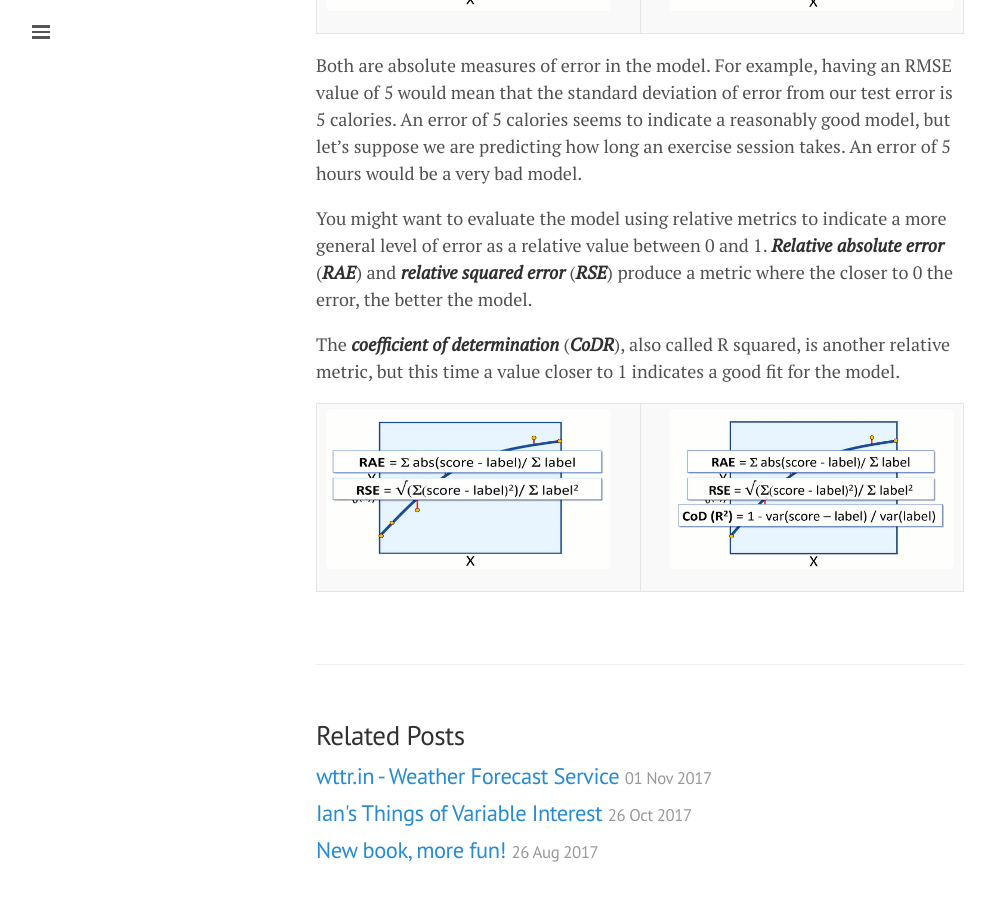
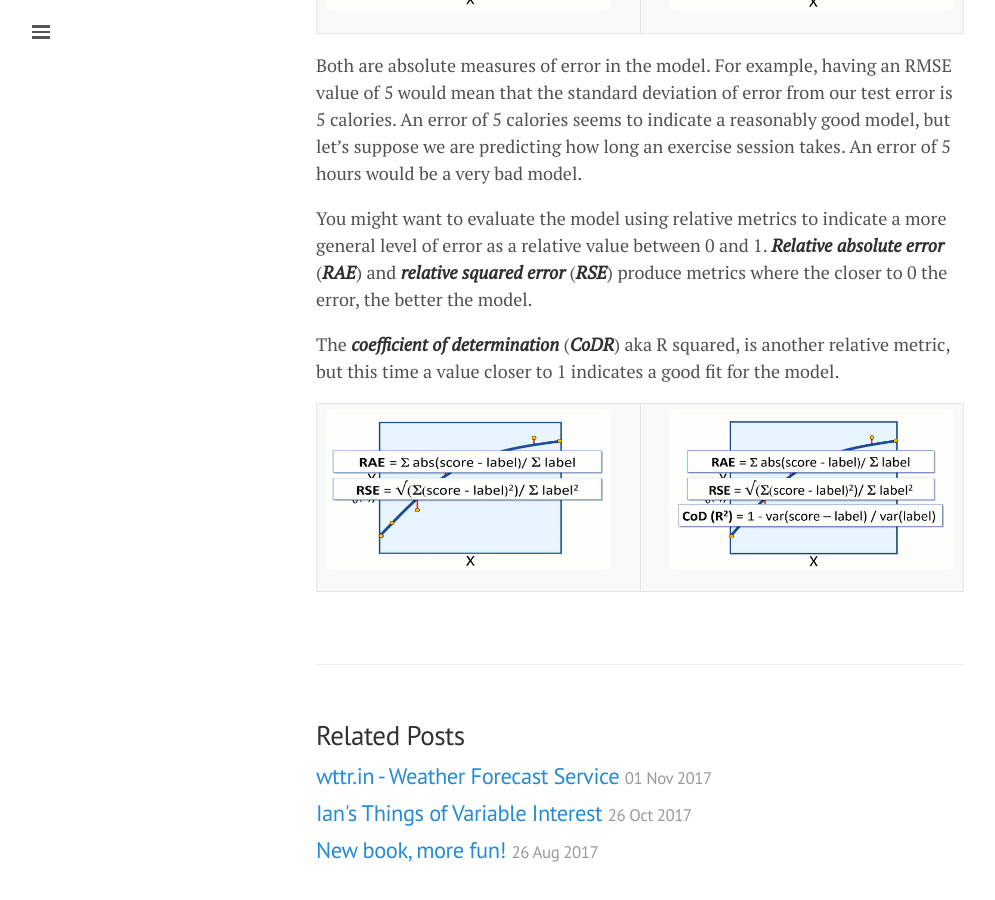
Before and after one commit to lgeurts/lgeurts.github.io, a Jekyll site: the page built from _posts/2018-06-29-artificial-intelligence-basics.md, in a window 1280 px wide and 900 px high, scrolled down 4095 px. Shown: the whole window, without its empty margins (0-995 px from the left). Built offline with Jekyll 4.4.1, drawn with Linux system fonts in a browser that asks for light colours; nearby versions of some CDN libraries.

Commit message:
Update 2018-06-29-artificial-intelligence-basics.md

```diff
--- a/_posts/2018-06-29-artificial-intelligence-basics.md
+++ b/_posts/2018-06-29-artificial-intelligence-basics.md
@@ -105,9 +105,9 @@
 
 Both are absolute measures of error in the model. For example, having an RMSE value of 5 would mean that the standard deviation of error from our test error is 5 calories. An error of 5 calories seems to indicate a reasonably good model, but let's suppose we are predicting how long an exercise session takes. An error of 5 hours would be a very bad model.
 
-You might want to evaluate the model using relative metrics to indicate a more general level of error as a relative value between 0 and 1. ***Relative absolute error*** (***RAE***) and ***relative squared error*** (***RSE***) produce a metric where the closer to 0 the error, the better the model.
+You might want to evaluate the model using relative metrics to indicate a more general level of error as a relative value between 0 and 1. ***Relative absolute error*** (***RAE***) and ***relative squared error*** (***RSE***) produce metrics where the closer to 0 the error, the better the model.
 
-The ***coefficient of determination*** (***CoDR***), also called R squared, is another relative metric, but this time a value closer to 1 indicates a good fit for the model.
+The ***coefficient of determination*** (***CoDR***) aka R squared, is another relative metric, but this time a value closer to 1 indicates a good fit for the model.
 
 :-----------------:|:-----------------:
 <img src="/assets/artificial-intelligence/plotted-chart-7.png" align="left" width="285" height="160" alt=""> | <img src="/assets/artificial-intelligence/plotted-chart-8.png" align="right" width="285" height="160" alt="">
```
